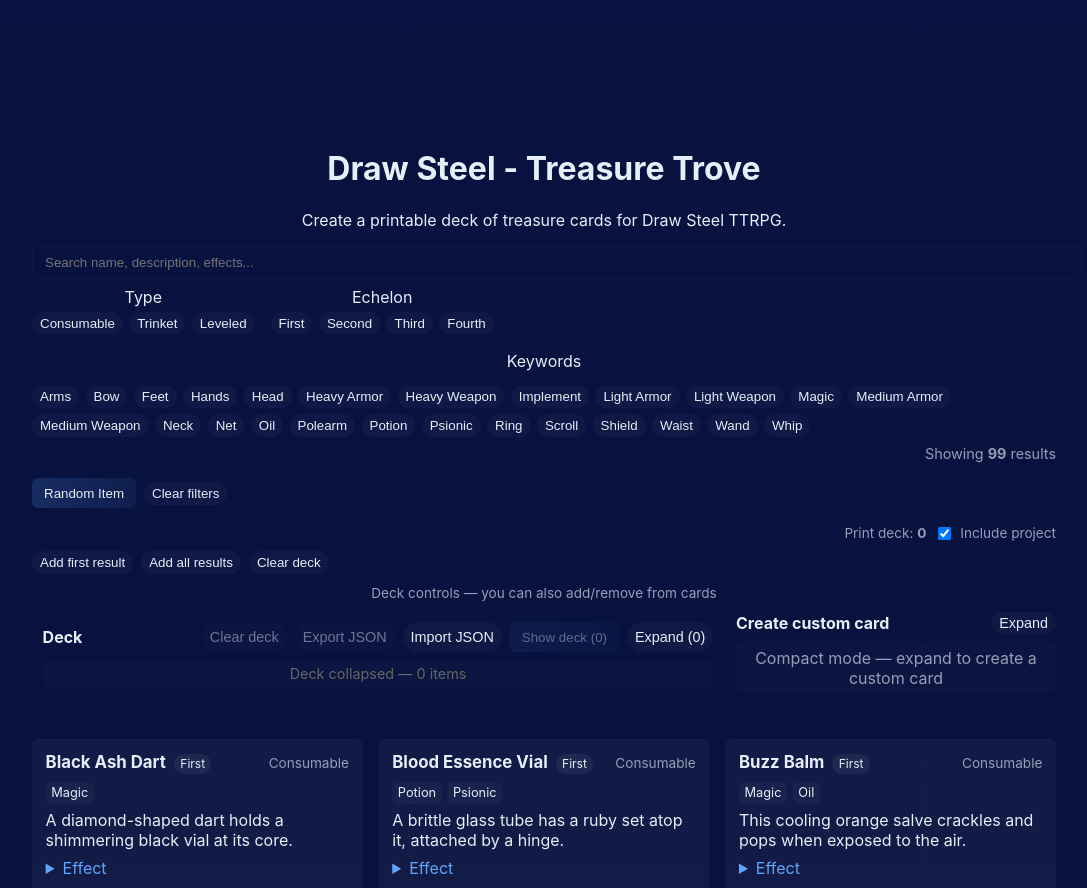
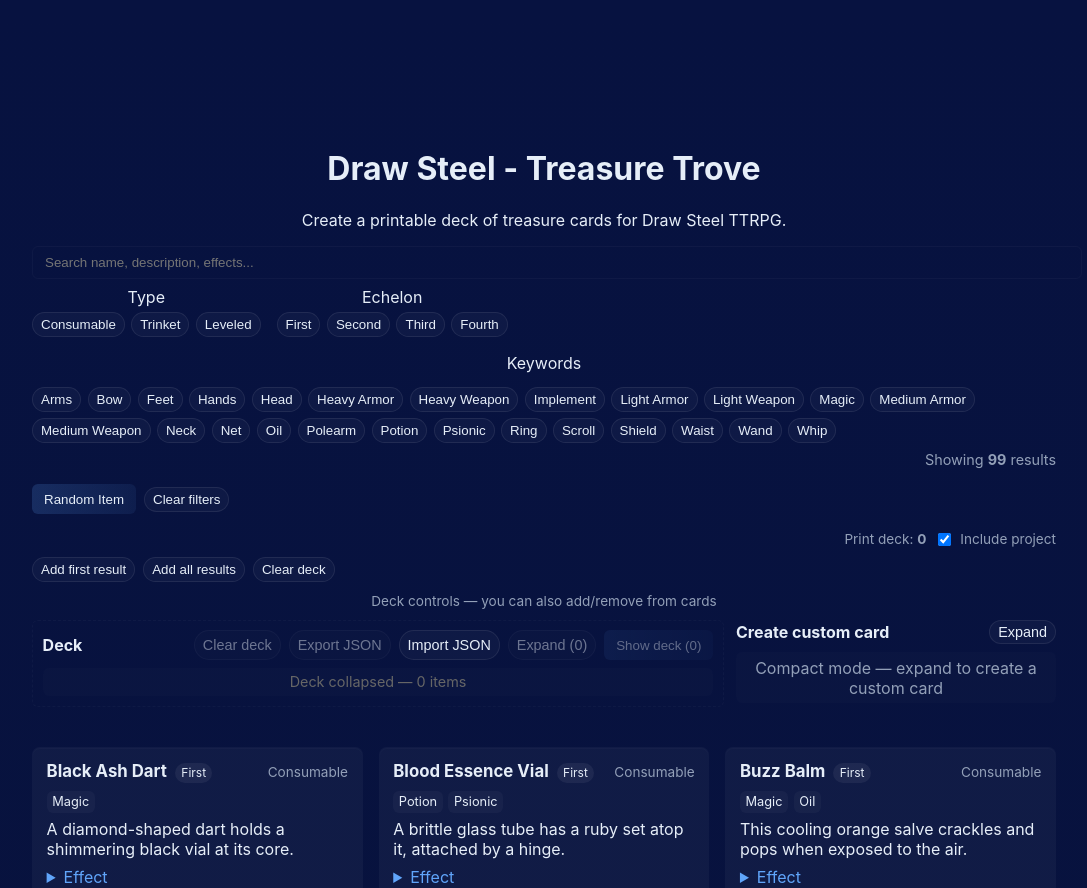
Before and after one commit to d-haim/DrawSteelTreasureTrove, a React (Vite) app: page / in a window 1280 px wide. Shown: the top 888 px of the page, without its empty margins (96-1183 px from the left). Built offline with nearby package versions, Linux system fonts and the light colour scheme.

Commit message:
improved highlights and print deck unit tests

```diff
--- a/src/components/ItemCard.tsx
+++ b/src/components/ItemCard.tsx
@@ -20,7 +20,7 @@
   const toGlyphHtml = (text: string) => ({ __html: replacePotencyGlyphsHtml(escapeHtml(text)) })
 
   return (
-    <article className={`item-card ${compact ? 'compact' : ''}`}>
+    <article className={`item-card ${inDeck ? 'in-deck' : ''} ${compact ? 'compact' : ''}`}>
       <header>
         <h3>{item.name}</h3>
         {!compact && item.echelon && <span className="chip">{item.echelon}</span>}
--- a/src/components/LeveledCard.tsx
+++ b/src/components/LeveledCard.tsx
@@ -20,7 +20,7 @@
   const toGlyphHtml = (text: string) => ({ __html: replacePotencyGlyphsHtml(escapeHtml(text)) })
 
   return (
-    <article className={`item-card leveled ${compact ? 'compact' : ''}`}>
+    <article className={`item-card leveled ${inDeck ? 'in-deck' : ''} ${compact ? 'compact' : ''}`}>
       <header>
         <h3>{item.name}</h3>
         <span className="muted">{item.type}</span>
--- a/src/components/PrintDeck.tsx
+++ b/src/components/PrintDeck.tsx
@@ -200,11 +200,16 @@
             Import JSON
           </button>
           <input ref={fileInputRef} type="file" accept=".json,application/json" style={{ display: 'none' }} onChange={handleImportFile} />
+          <button
+            className="chip-btn"
+            onClick={() => setCollapsed(!collapsed)}
+            aria-expanded={!collapsed}
+            disabled={deck.length === 0}
+          >
+            {collapsed ? `Expand (${deck.length})` : 'Collapse'}
+          </button>
           <button className="random-btn" onClick={showDeck} disabled={deck.length === 0}>
             Show deck ({deck.length})
-          </button>
-          <button className="chip-btn" onClick={() => setCollapsed(!collapsed)} aria-expanded={!collapsed}>
-            {collapsed ? `Expand (${deck.length})` : 'Collapse'}
           </button>
         </div>
       </div>
--- a/src/styles.css
+++ b/src/styles.css
@@ -51,10 +51,18 @@
   border-radius: 8px;
   text-align: left;
   box-shadow: 0 1px 0 rgba(255,255,255,0.02) inset;
+  border: 1px solid transparent;
 
   display: flex;
   flex-direction: column;
   min-height: 220px; /* ensures actions can stick to bottom */
+}
+
+.item-card.in-deck{
+  border: 1px solid rgba(96,165,250,0.55);
+  box-shadow:
+    0 0 0 3px rgba(96,165,250,0.12),
+    0 10px 24px rgba(0,0,0,0.35);
 }
 
 .item-card.compact{ min-height: 0; padding:0.6rem }
@@ -127,8 +135,10 @@
 .filter-row{ display:flex; gap:1rem; flex-wrap:wrap }
 .filter-group{ display:flex; flex-direction:column; gap:0.35rem; min-width:160px }
 .chips{ display:flex; gap:0.4rem; flex-wrap:wrap }
-.chip-btn{ background: rgba(255,255,255,0.03); border: none; padding:0.25rem 0.5rem; border-radius: 999px; cursor:pointer; color:var(--fg) }
-.chip-btn.active{ background: linear-gradient(90deg, rgba(96,165,250,0.18), rgba(96,165,250,0.08)); box-shadow:0 1px 0 rgba(96,165,250,0.06) inset }
+.chip-btn{ background: rgba(255,255,255,0.03); border: 1px solid rgba(255,255,255,0.08); padding:0.25rem 0.5rem; border-radius: 999px; cursor:pointer; color:var(--fg); transition: background-color 140ms ease, border-color 140ms ease, box-shadow 140ms ease, transform 120ms ease }
+.chip-btn:hover{ background: rgba(96,165,250,0.08); border-color: rgba(96,165,250,0.35) }
+.chip-btn:focus-visible{ outline: 2px solid rgba(96,165,250,0.65); outline-offset: 2px }
+.chip-btn.active{ color:#eaf2ff; background: linear-gradient(90deg, rgba(96,165,250,0.28), rgba(96,165,250,0.12)); border-color: rgba(96,165,250,0.8); box-shadow: 0 0 0 2px rgba(96,165,250,0.2), 0 10px 22px rgba(0,0,0,0.35); transform: translateY(-1px) }
 .chip-btn:disabled{ opacity:0.45; cursor:not-allowed; filter:grayscale(30%);}
 .filter-summary{ font-size:0.9rem }
 
```
Also changed, not shown: 1 other file (tests, documents, lock files or other folders).
